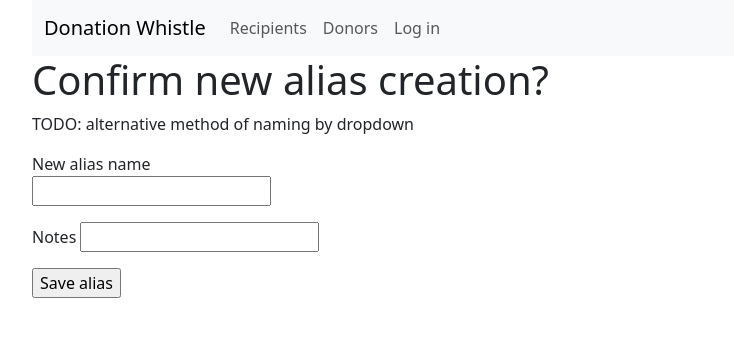
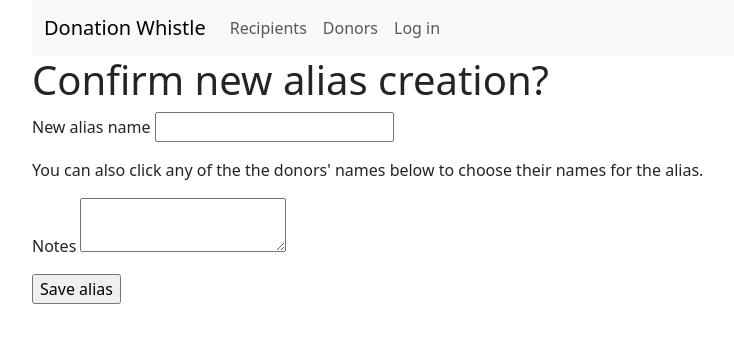
Before and after one commit to willthong/donation-whistle, a Flask app: template app/templates/new_alias_name.html in a window 1280 px wide. Shown: the top 356 px of the page, without its empty margins (50-784 px from the left). Run offline with Flask 3, Linux system fonts and the light colour scheme; the template is opened without the code that fills it: values that come from a table or form of the project are taken from there, others are empty; some libraries are stand-ins or nearby versions.

Commit message:
UI improvements

```diff
--- a/app/alias/forms.py
+++ b/app/alias/forms.py
@@ -1,6 +1,6 @@
 from flask_wtf import FlaskForm
 from flask_wtf.file import FileAllowed, FileRequired
-from wtforms import FileField, StringField, SubmitField
+from wtforms import FileField, StringField, SubmitField, TextAreaField
 from wtforms.validators import DataRequired, ValidationError
 
 # File size validator
@@ -17,7 +17,12 @@ def FileSizeLimit(max_size_in_mb): #pragma: no cover
 
 class NewAliasName(FlaskForm):
     alias_name = StringField("New alias name", validators=[DataRequired()])
-    note = StringField("Notes")
+    note = TextAreaField("Notes")
+    submit = SubmitField("Save alias")
+
+class UpdateAlias(FlaskForm):
+    alias_name = StringField("New alias name")
+    note = TextAreaField("Notes")
     submit = SubmitField("Save alias")
 
 class DeleteAlias(FlaskForm):
--- a/app/templates/create_new_alias.html
+++ b/app/templates/create_new_alias.html
@@ -12,8 +12,7 @@
   </p>
   <p>
     Below, you can assign aliases to group together any donors who do not currently have
-    an alias. If you need, click this TODO: modify filters. TODO: a more info view which
-    includes company number and total gifts to each party.
+    an alias.
   </p>
 
   <form action="/aliases" method="post" id="aliasForm">
@@ -65,7 +64,7 @@
           updateSubmitButton();
         }
       })
-      });
+    });
 
     // Script for clicking the submit button
     submitButton.addEventListener('click', () => {
--- a/app/templates/donor.html
+++ b/app/templates/donor.html
@@ -141,9 +141,5 @@
     var yTitle = document.querySelector('.ytitle');
     yTitle.setAttribute('transform', 'rotate(0,' + yTitle.getAttribute('x') + ',' + yTitle.getAttribute('y') + ')');
 
-
-
-    // TODO: reset filters button
-
   </script>
 {% endblock %}
--- a/app/templates/new_alias_name.html
+++ b/app/templates/new_alias_name.html
@@ -2,28 +2,29 @@
 
 {% block app_content %}
   <h1>Confirm new alias creation?</h1>
-  <p>
-    TODO: alternative method of naming by dropdown
-  </p>
   <div class="row">
-    <div class="col-md-4">
       <form action="" method="POST">
         {{ form.csrf_token }}
-          <p>
-            {{ form.alias_name.label }} {{form.alias_name(size=20) }}
-            {% for error in form.alias_name.errors %}
-              <span style="color: red; font-style: italic">{{ error }}</span>
-            {% endfor %}
+        <p>
+          {{ form.alias_name.label }} {{form.alias_name(size=20) }}
+          {% for error in form.alias_name.errors %}
+            <span style="color: red; font-style: italic">{{ error }}</span>
+          {% endfor %}
+        </p>
+        <p>
+          You can also click any of the the donors' names below to choose their names
+          for the alias.
+        </p>
+
         </p>
         <p>
             {{ form.note.label }} {{ form.note(size=20) }}
         </p>
         <p> {{ form.submit() }}
       </form>
-    </div>
   </div>
   {% for donor in selected_donors %}
-    <h2> {{ donor.name }} </h2>
+    <h2>{{ donor.name }}</h2>
     <table class="table">
       <thead>
         <th >Recipient</th>
@@ -40,3 +41,20 @@
     </table>
   {% endfor %}
 {% endblock %}
+
+{% block scripts %}
+  <script>
+    var nameField = document.getElementById('alias_name');
+    var allH2 = document.querySelectorAll("h2");
+
+    function replaceNameField(text) {
+      console.log(text)
+      nameField.value = text;
+    }
+
+    for (var heading of allH2) {
+      $(heading).wrap('<a href="#" onclick="replaceNameField(\'' + heading.textContent + '\')">');
+    }
+
+  </script>
+{% endblock %}
--- a/app/templates/recipient.html
+++ b/app/templates/recipient.html
@@ -95,7 +95,5 @@
       window.location.href = filter_url; return false;
     };
 
-    // TODO: reset filters button
-
   </script>
 {% endblock %}
```
Also changed, not shown: app/alias/routes.py (+9 -7 lines), tests/test_donation-whistle.py (+7 -2 lines).
